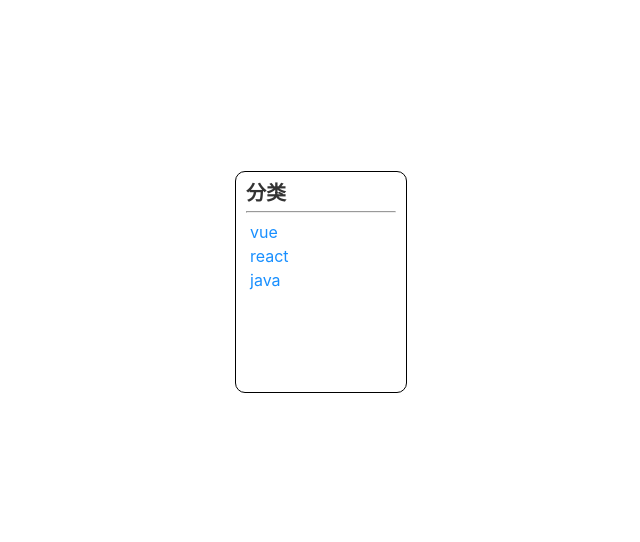
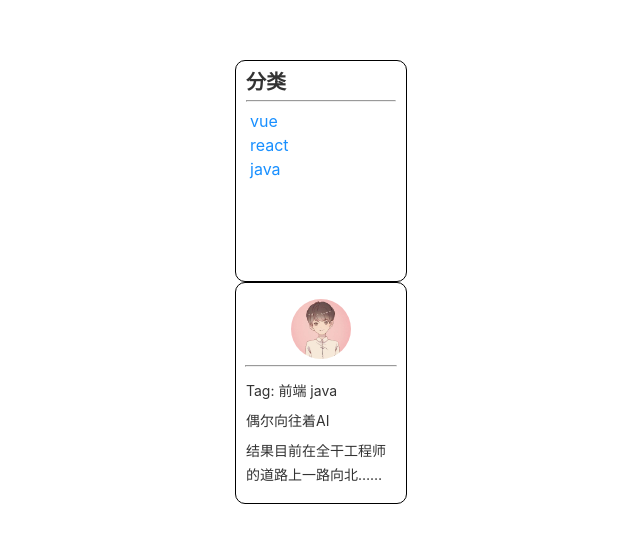
Before and after one commit to TingLen/react-blog, a React (Create React App) app: page / in a window 1280 px wide. Shown: the part 118-660 px from the top of the page, without its empty margins (319-959 px from the left). Built offline with nearby package versions, Linux system fonts and the light colour scheme.

Commit message:
完成个人简介组件introduction样式。

```diff
--- a/src/components/Introduction/Introduction.css
+++ b/src/components/Introduction/Introduction.css
@@ -0,0 +1,36 @@
+.introduction{
+    display: flex;
+    flex-direction: column;
+    align-items: center;
+    padding: 10px;
+    height: 200px;
+    width: 150px;
+    border: 1px solid #000;
+    border-radius:10px;
+    -webkit-border-radius:10px;
+    -moz-border-radius:10px;
+    -ms-border-radius:10px;
+    -o-border-radius:10px;
+}
+.introduction .introduction_avatar{
+    width: 60px;
+    height: 60px;
+    margin: 6px 0px 6px 0px;
+    border-radius: 30px;
+    -webkit-border-radius: 30px;
+    -moz-border-radius: 30px;
+    -ms-border-radius: 30px;
+    -o-border-radius: 30px;
+}
+.introduction hr{
+    width: 100%;
+}
+.introduction .introduction_text{
+    margin: 6px 0px 6px 0px;
+    font-size: 14px;
+
+}
+.introduction .introduction_text p{
+    margin: 6px 0px 6px 0px;
+    line-height: 24px;
+}
--- a/src/components/Introduction/Introduction.js
+++ b/src/components/Introduction/Introduction.js
@@ -1,9 +1,22 @@
 import React from 'react'
+import './Introduction.css'
+import avatar from '../../images/avatar.jpeg'
 
 class Introduction extends React.Component {
     render() {
         return (
             <div className="introduction">
+                <img
+                className="introduction_avatar"
+                src={avatar}/>
+                <hr/>
+                <div className="introduction_text">
+                    <p>
+                        Tag:    前端 java
+                    </p>
+                    <p>偶尔向往着AI</p>
+                    <p>结果目前在全干工程师的道路上一路向北……</p>
+                </div>
             </div>
         )
     }
```
Also changed, not shown: src/images/avatar.jpeg (added).
